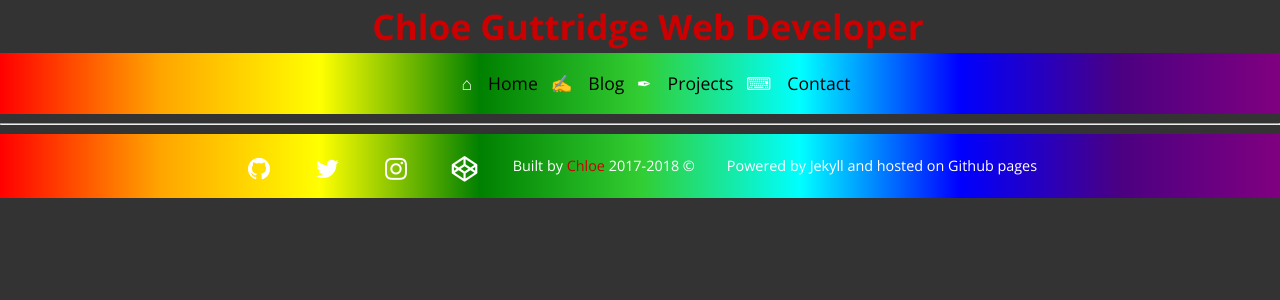
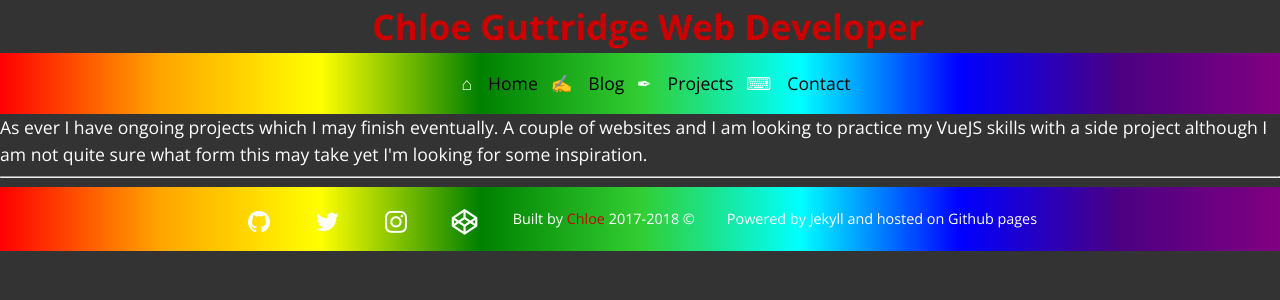
Before and after one commit to cguttweb/cguttweb.github.io, a Jekyll site: the page built from projects.html, in a window 1280 px wide. Shown: the top 300 px of the page. Built offline with Jekyll 4.4.1, drawn with Linux system fonts in a browser that asks for light colours.

```diff
--- a/projects.html
+++ b/projects.html
@@ -2,3 +2,5 @@
 layout: default
 title: My Projects
 ---
+
+<p>As ever I have ongoing projects which I may finish eventually. A couple of websites and I am looking to practice my VueJS skills with a side project although I am not quite sure what form this may take yet I'm looking for some inspiration. </p>
```
Also changed, not shown: _posts/2018-12-14-javascript-and-vue.md (added, +15 -0 lines).
